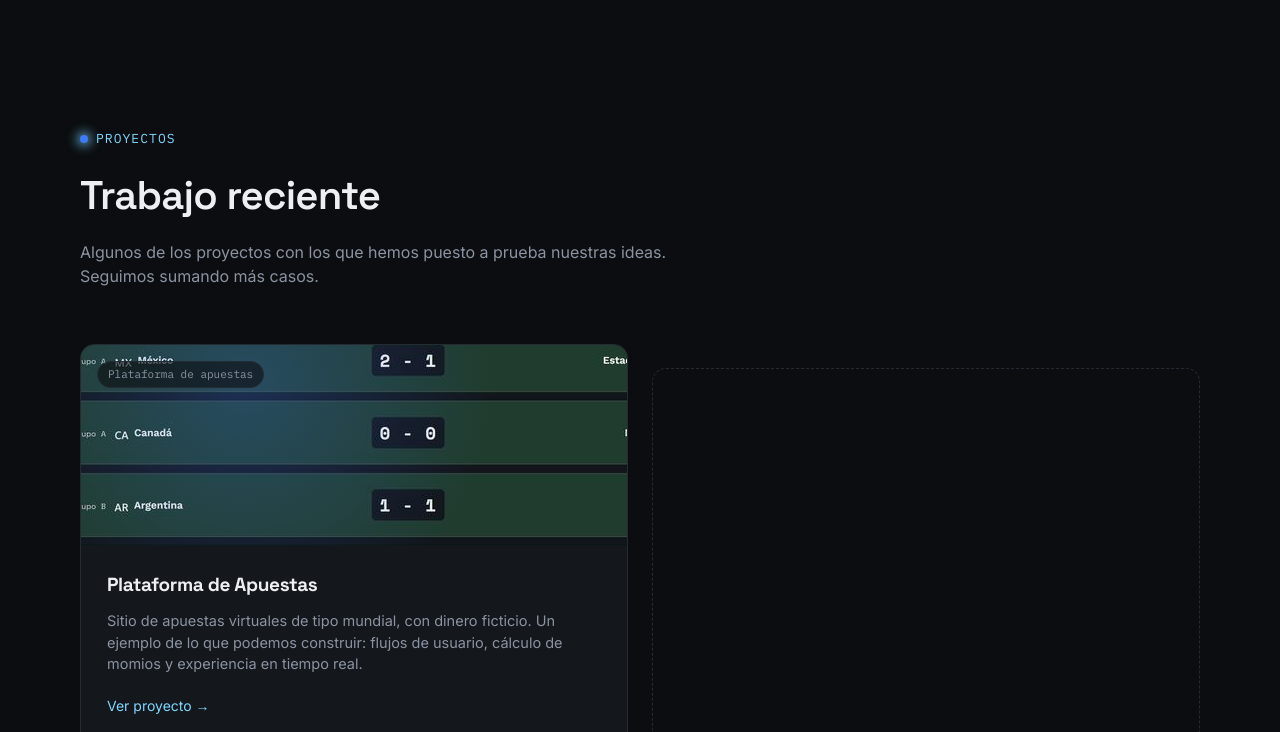
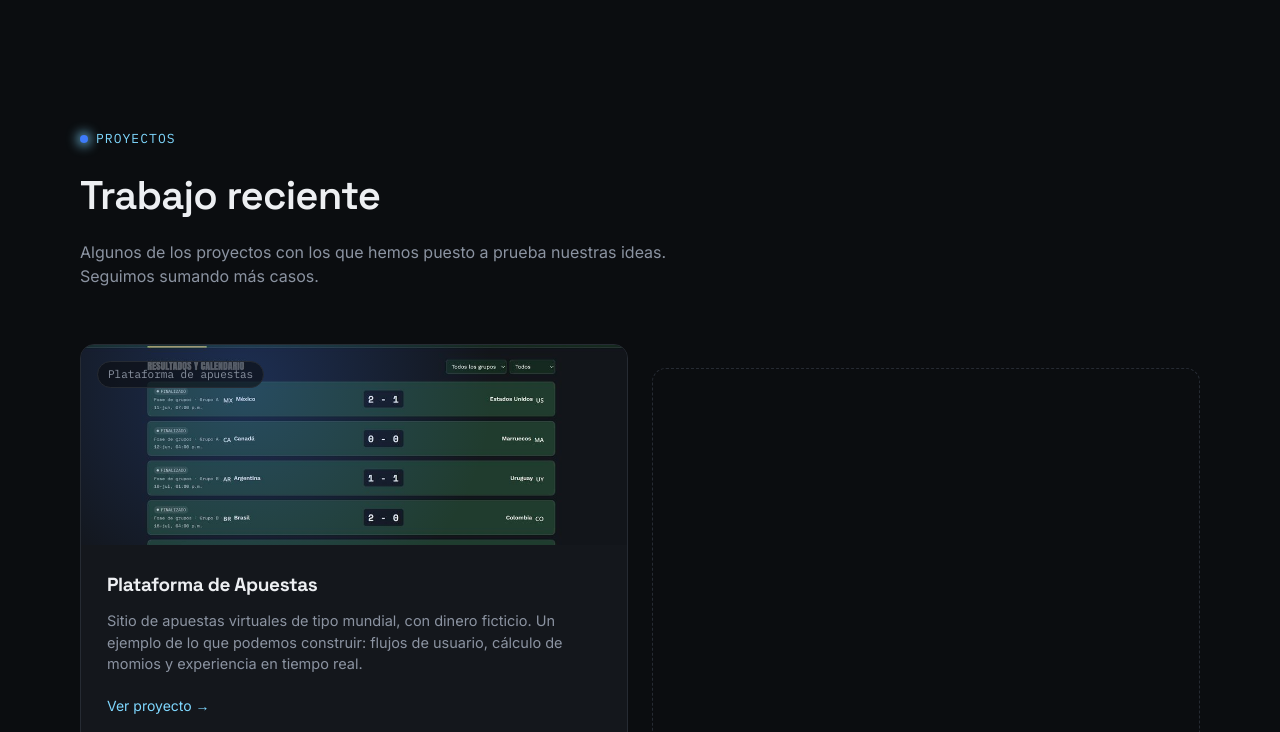
Before and after one commit to devspace-rz/portafolio, a website built with Vite: page index.html in a window 1280 px wide. Shown: the part 2520-3252 px from the top of the page. Built offline with nearby package versions, Linux system fonts and the light colour scheme; some packages are replaced by stand-ins of ours.

Commit message:
Update index.html

```diff
--- a/index.html
+++ b/index.html
@@ -143,6 +143,16 @@
   .proj-card:hover{ border-color:rgba(62,123,250,0.5); }
   .proj-img{ height:200px; background:linear-gradient(135deg, var(--surface-2), var(--surface)); position:relative; overflow:hidden; display:flex; align-items:center; justify-content:center;}
   .proj-img::after{ content:''; position:absolute; inset:0; background:radial-gradient(circle at 30% 20%, rgba(62,123,250,0.25), transparent 60%); }
+  .proj-img img {
+  width: 100%;
+  height: 100%;
+  object-fit: cover;
+  transition: transform 0.3s ease;
+}
+
+.proj-card:hover .proj-img img {
+  transform: scale(1.05);
+}
   .proj-body{ padding:26px 26px 28px; }
   .proj-body h3{ font-size:19px; margin-bottom:10px; }
   .proj-body p{ color:var(--muted); font-size:14.5px; margin-bottom:18px; }
```
